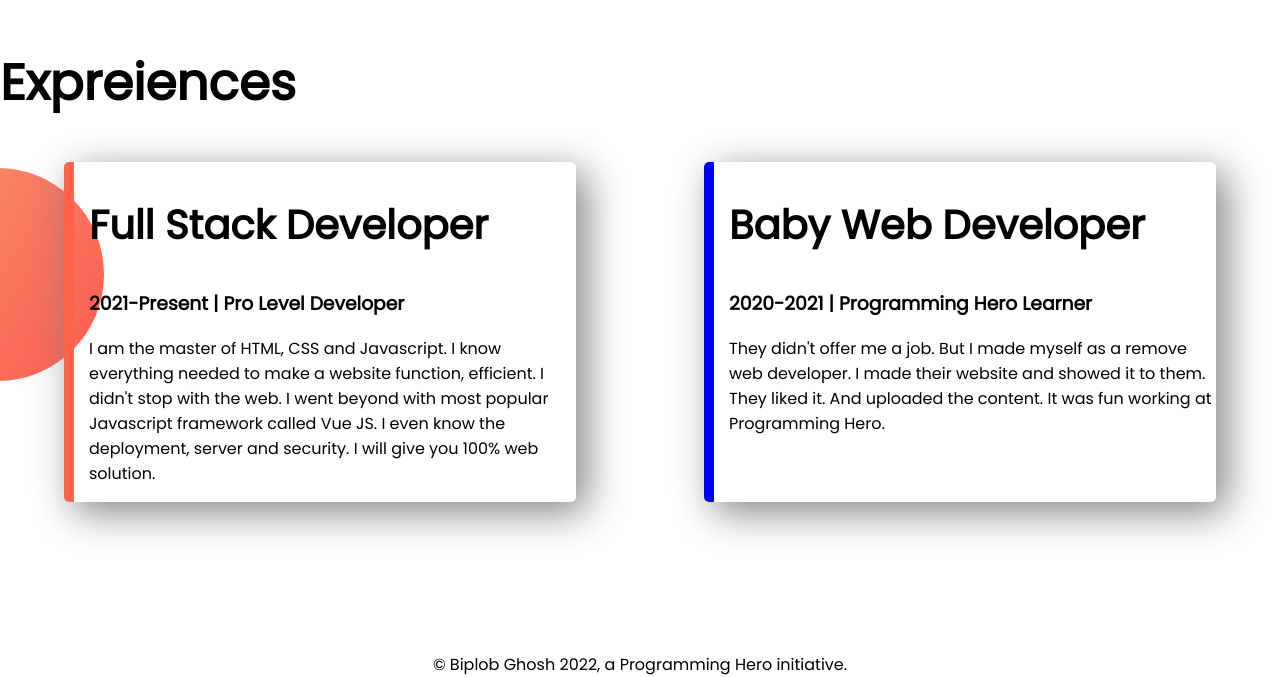
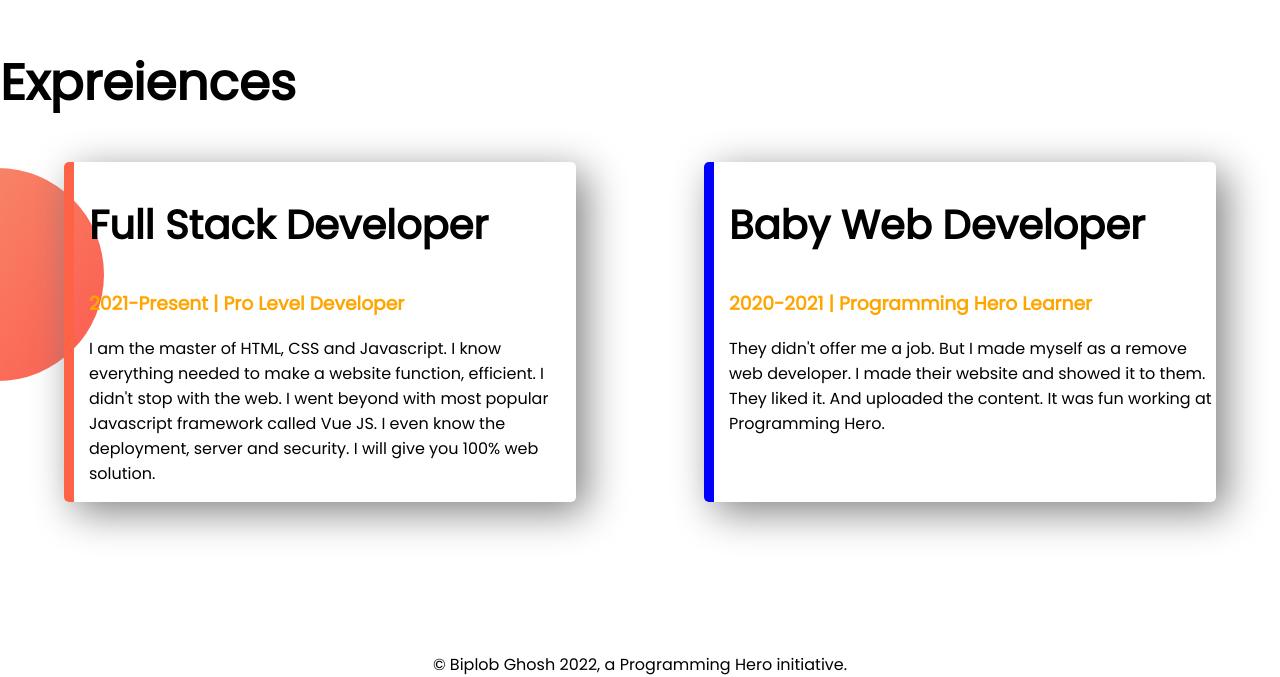
Before and after one commit to biplob2358/developer-portfolio, a plain HTML site: page index.html in a window 1280 px wide. Shown: the part 1232-1909 px from the top of the page. Drawn offline with Linux system fonts and the light colour scheme.

Commit message:
final updated 0.2

```diff
--- a/index.html
+++ b/index.html
@@ -48,13 +48,13 @@
             <div class="flexiable-container">
                 <div  id="full-web" class="exp-item ">
                     <h2>Full Stack Developer</h2>
-                    <h3>2021-Present | Pro Level Developer</h3>
+                    <h3 class="orange">2021-Present | Pro Level Developer</h3>
                     <p>I am the master of HTML, CSS and Javascript. I know everything needed to make a website function, efficient. I didn't stop with the web. I went beyond with most popular Javascript framework called Vue JS. I even know the deployment, server and security. I will give you 100% web solution.</p>
                 </div>
 
                 <div  id="baby-web" class="exp-item  ">
                     <h2>Baby Web Developer</h2>
-                    <h3>2020-2021 | Programming Hero Learner</h3>
+                    <h3 class="orange">2020-2021 | Programming Hero Learner</h3>
                     <p>They didn't offer me a job. But I made myself as a remove web developer. I made their website and showed it to them. They liked it. And uploaded the content. It was fun working at Programming Hero.</p>
                 </div>
             </div>
```
